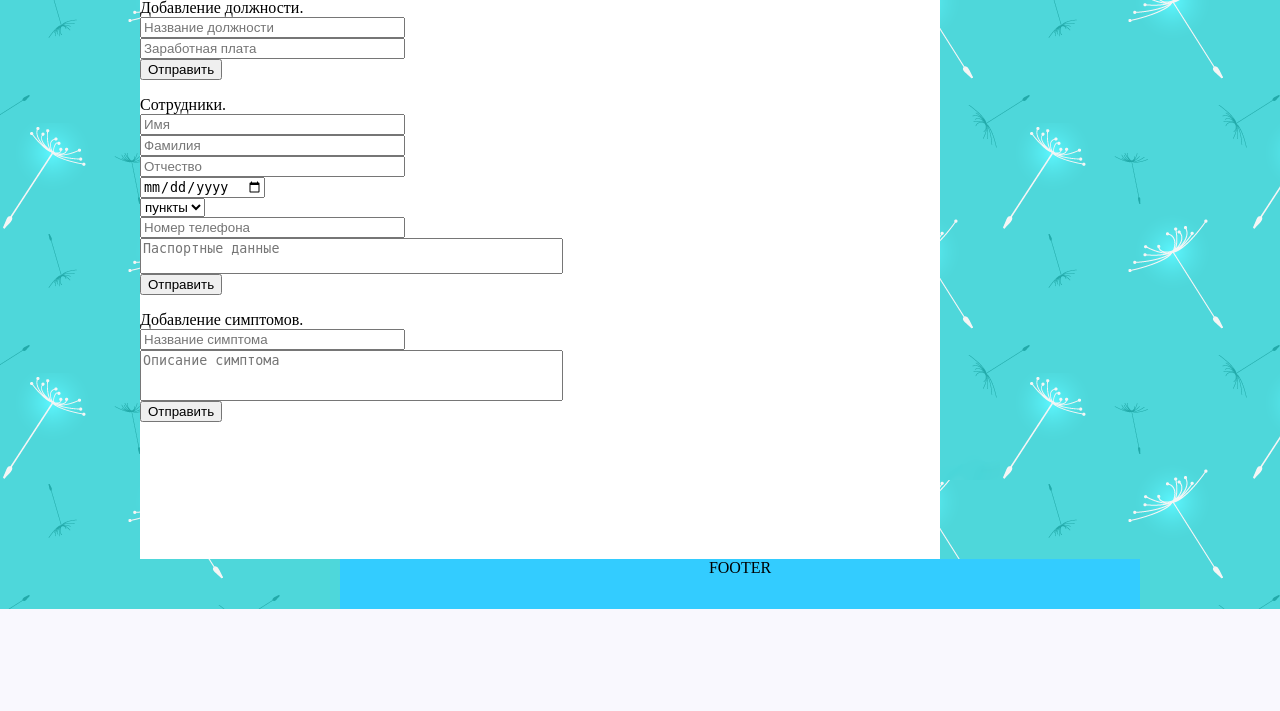
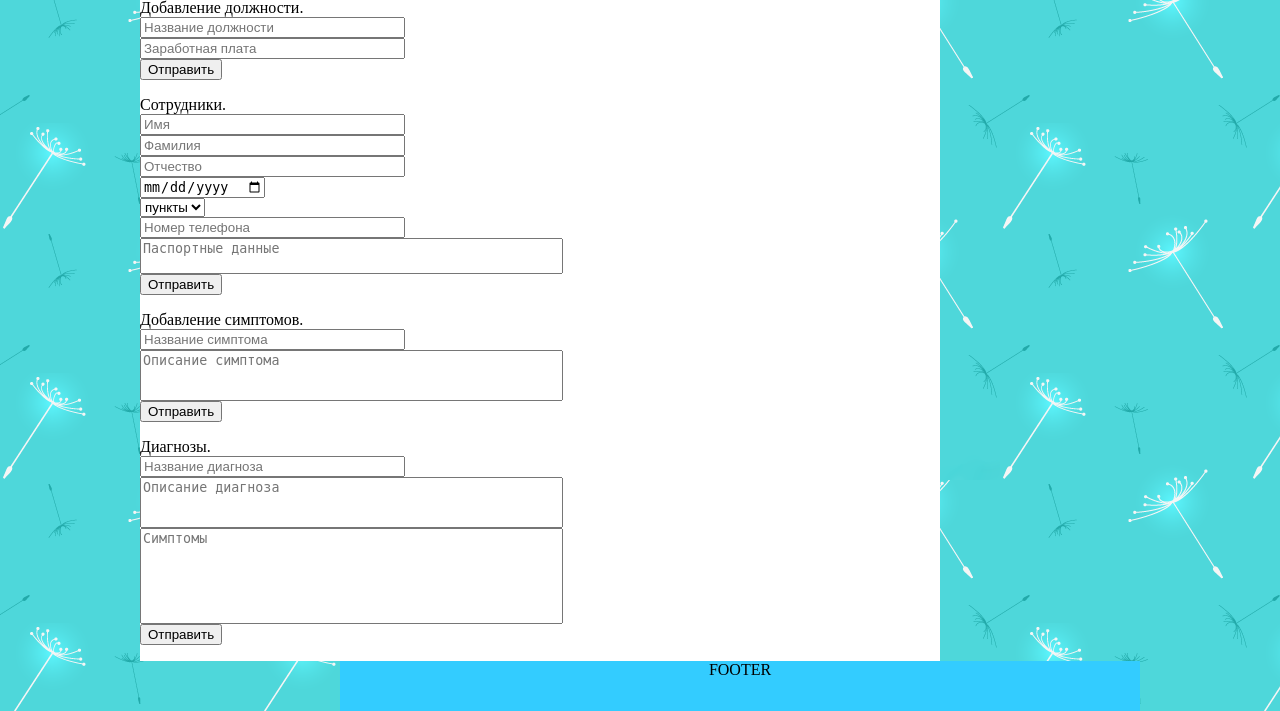
Before and after one commit to Azizjan-leo/clinic, a PHP site: the page made by index.php in a window 1280 px wide. Shown: the part 520-1231 px from the top of the page. Before the commit the page ends 1129 px from the top, so only its background shows below. Run offline with PHP 8.4, Linux system fonts and the light colour scheme; the visitor is signed in with stand-in values (Sample User, id 1); some libraries are stand-ins or nearby versions.

```diff
--- a/system/System.php
+++ b/system/System.php
@@ -11,6 +11,7 @@
 			if($user_data["password"] == $e_password){
 				$_SESSION['name'] = $user_data["name"];
 				$_SESSION["check"] = $_SESSION['systAccess'] = true;
+				print '<script>window.location.reload()</script>';
 				}
 			else
 				echo "Wrong login or password";
@@ -50,5 +51,12 @@
 			      <input type="text" name="symptom_name" maxlength="30" placeholder="Название симптома" size="30" required /><br>
 			      <textarea name="symptom_description" maxlength="100" cols="50" rows="3" placeholder="Описание симптома" required></textarea><br>
 			      <input type="submit" value="Отправить">
-			     </form>';
+			     </form>
+			 Диагнозы.
+				 <form name="dianoses">
+				  <input type="text" name="diagnos_name" maxlength="30" placeholder="Название диагноза" size="30" required /><br>
+				  <textarea name="dignos_description" maxlength="100" cols="50" rows="3" placeholder="Описание диагноза" required></textarea><br>
+				  <textarea name="symptoms" maxlength="200" cols="50" rows="6" placeholder="Симптомы" readonly required></textarea><br>
+				  <input type="submit" value="Отправить">
+				 </form>';
 ?>
```
Also changed, not shown: index.php (+0 -8 lines).
